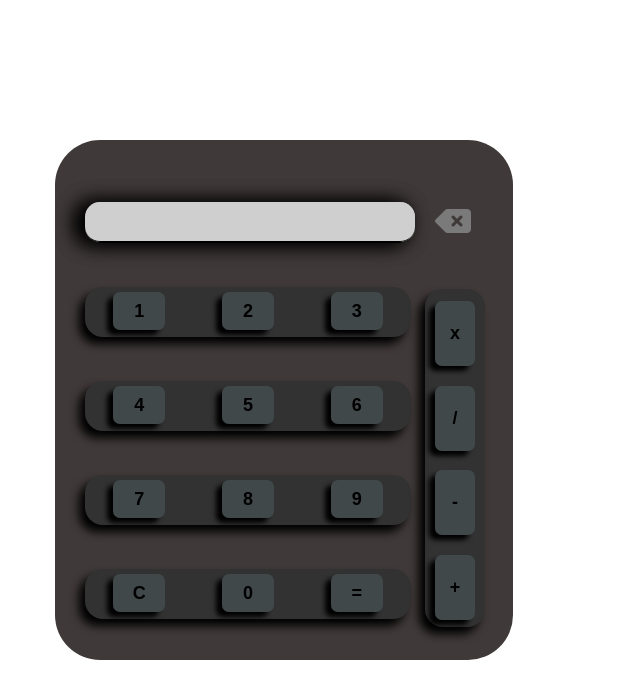
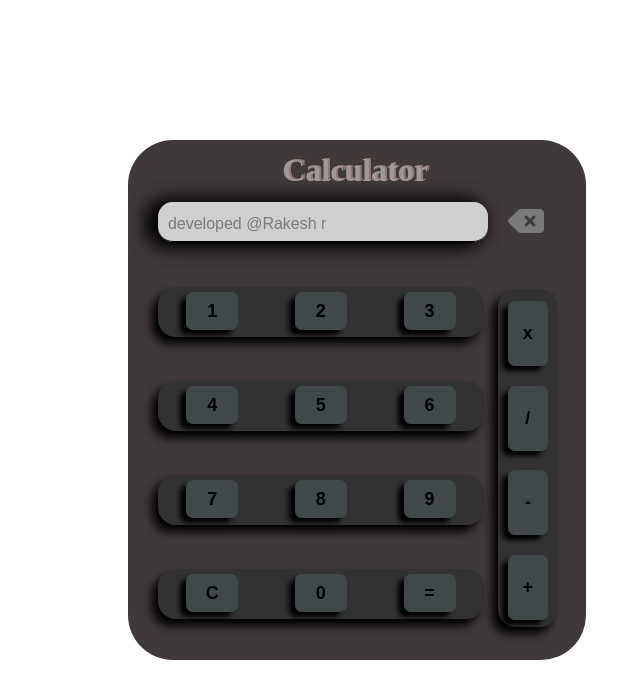
Before and after one commit to irakeshr/calculator, a plain HTML site: page index.html in a window 1280 px wide. Shown: the whole page, without its empty margins (326-966 px from the left). Drawn offline with Linux system fonts and the light colour scheme.

Commit message:
added devp name

```diff
--- a/calcu.css
+++ b/calcu.css
@@ -121,3 +121,17 @@ border-radius: 18px;
  i:hover{
      color:rgb(0, 0, 0) ;
  }
+ input::placeholder{
+    font-size: medium;
+    color: #7a7a7a;
+ }
+ h1{
+    position: relative;
+    top: -230px;
+    left: 300px;
+    /* font-size: xx-large; */
+    color: #9f9898;
+    text-shadow: brown;
+    text-shadow: 2px -1px 0px #8f7777;
+
+ }
--- a/index.html
+++ b/index.html
@@ -10,14 +10,17 @@
     <link rel="stylesheet" href="https://cdnjs.cloudflare.com/ajax/libs/font-awesome/6.4.0/css/all.min.css">
 </head>
 <body>
+    <h1>Calculator</h1>
     <div  class="head">
+
         <i class="fa-solid fa-delete-left fa-2xl" id="backspace"></i>
        <div id="screen">
-        <input type="text" id="screen">
+        <input type="text" id="screen" placeholder="developed @Rakesh r ">
        </div>
 
     <!-- number one -->
     <div  id="one">
+
         <button onclick="myfunction(1)">1</button>
         <button  onclick="myfunction(2)">2</button>
         <button  onclick="myfunction(3)">3</button>
```
